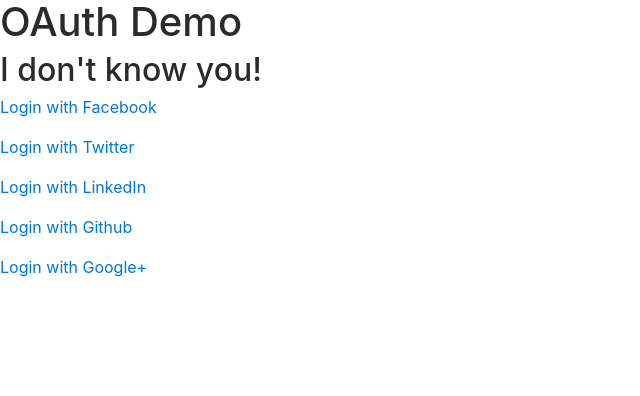
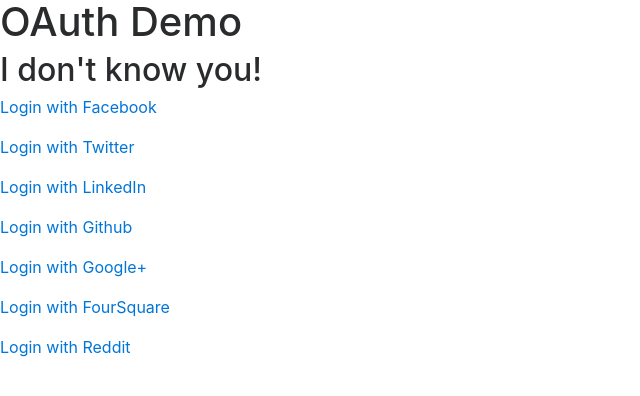
Before and after one commit to jreiher2003/eaterific, a Flask app: page /index in a window 1280 px wide. Shown: the top 396 px of the page, without its empty margins (0-640 px from the left). Run offline with Flask 2, Linux system fonts and the light colour scheme; some libraries are stand-ins or nearby versions.

Commit message:
Add foursquare login and attempted reddit login -unsuccessfully

```diff
--- a/app/users/templates/index.html
+++ b/app/users/templates/index.html
@@ -2,8 +2,9 @@
 {% block content %}
   <h1>OAuth Demo</h1>
    {% if current_user.is_authenticated %}
-        <h2>Hi, {{ current_user.nickname }}!</h2>
+        <h2>Hi, {{ current_user.screen_name }}!</h2>
             <p><a href="{{ url_for('users.logout') }}">Logout</a></p>
+            <p><a href="{{ url_for('users.add_login_page') }}">my-logins</a></p>
         {% else %}
             <h2>I don't know you!</h2>
             <p><a href="{{ url_for('users.oauth_authorize', provider='facebook') }}">Login with Facebook</a></p>
@@ -11,6 +12,8 @@
             <p><a href="{{ url_for('users.oauth_authorize', provider='linkedin') }}">Login with LinkedIn</a></p>
             <p><a href="{{ url_for('users.oauth_authorize', provider='github') }}">Login with Github</a></p>
             <p><a href="{{ url_for('users.oauth_authorize', provider='google') }}">Login with Google+</a></p>
+            <p><a href="{{ url_for('users.oauth_authorize', provider='foursquare') }}">Login with FourSquare</a></p>
+            <p><a href="{{ url_for('users.oauth_authorize', provider='reddit') }}">Login with Reddit</a></p>
     {% endif %}
 {% endblock %}
 </body>
--- a/app/users/views.py
+++ b/app/users/views.py
@@ -1,7 +1,7 @@
 import datetime
 from app import app, db
 from flask import Blueprint, render_template, redirect, url_for, flash, session, request
-from flask_login import logout_user, current_user, login_user
+from flask_login import logout_user, current_user, login_user, login_required
 from oauth import OAuthSignIn
 from models import *
 from .forms import *
@@ -77,6 +77,53 @@
 def forgot_password():
     return "forgot password"
 
+@users_blueprint.route('/my-login')
+def add_login_page():
+    connected_providers = db.session.query(ProviderName.name).join(SocialLogin).join(UsersProfile).filter_by(id=current_user.id).all()
+    subquery = db.session.query(ProviderName.name).join(SocialLogin).join(UsersProfile).filter_by(id=current_user.id).subquery()
+    unconnected_providers = db.session.query(ProviderName.name).filter(~ProviderName.name.in_(subquery)).all()
+    todos = TodoItem.query.filter_by(users_id=current_user.id).all()
+    return render_template('my-logins.html', connected_providers=connected_providers,
+                           unconnected_providers=unconnected_providers, todos=todos)
+
+@users_blueprint.route("/delete-user/", methods=["POST"])
+@login_required
+def delete_user():
+    if request.method == "POST":
+        db.session.query(UsersProfile).filter_by(id=current_user.id).delete()
+        db.session.query(SocialLogin).filter_by(users_id=current_user.id).delete()
+        db.session.query(UsersRegister).filter_by(users_id=current_user.id).delete()
+        db.session.query(TodoItem).filter_by(users_id=current_user.id).delete()
+        db.session.commit()
+        session.clear()
+        flash("You just deleted your account.", "danger")
+        return redirect(url_for('users.index'))
+
+@users_blueprint.route('/new-todo', methods=['GET', 'POST'])
+@login_required
+def new_todo():
+    if request.method == 'POST':
+        todo = TodoItem(
+            name=request.form['name'],
+            deadline_date=datetime.datetime.strptime(request.form['deadline_date'],"%m/%d/%Y").date(),
+            users_id=current_user.id)
+        db.session.add(todo)
+        db.session.commit()
+        return redirect(url_for('users.add_login_page'))
+    return render_template('new-todo.html', page='new-todo')
+
+@users_blueprint.route('/mark-done/<int:todo_id>', methods=['POST'])
+@login_required
+def mark_done(todo_id):
+    print todo_id
+    if request.method == 'POST':
+        todo = TodoItem.query.filter_by(id=todo_id).one()
+        print "line 113", todo.id, todo.name, todo.is_done
+        todo.is_done = True
+        db.session.add(todo)
+        db.session.commit()
+        return redirect(url_for('users.add_login_page'))
+
 
 @users_blueprint.route('/authorize/<provider>')
 def oauth_authorize(provider):
@@ -97,29 +144,66 @@
         flash('Authentication failed.')
         return redirect(url_for('users.index'))
     social_login = SocialLogin.query.filter_by(social_login_id=social_id).first()
-    # print social_login.id, social_login.users_id
     if social_login:
         print "if social"
-        users = UsersProfile.query.filter_by(id=social_login.users_id).one_or_none()
-        users.login_count += 1
-        users.last_login_ip = users.current_login_ip
-        users.last_login_at = users.current_login_at
-        users.current_login_ip = "10.0.0.1"
-        users.current_login_at = datetime.datetime.now()
-        db.session.add(users)
-        db.session.commit()
-        login_user(users, True)
+        if not current_user.is_active:
+            print "not user active"
+            # has account and users signs back in with social account
+            users = UsersProfile.query.filter_by(id=social_login.users_id).one_or_none()
+            users.login_count += 1
+            users.last_login_ip = users.current_login_ip
+            users.last_login_at = users.current_login_at
+            users.current_login_ip = "10.0.0.1"
+            users.current_login_at = datetime.datetime.now()
+            db.session.add(users)
+            db.session.commit()
+            login_user(users, True)
+        elif current_user.is_active:
+            if social_login.social_login_id == social_id:
+                print "if social_login.social_login_id == social_id"
+                td = TodoItem.query.filter_by(users_id=social_login.users_id).all()
+                if td:
+                    for t in td:
+                        t.users_id = current_user.id
+                        db.session.add(t)
+                        db.session.commit()
+                social_login.users_id = current_user.id
+                db.session.add(social_login)
+                db.session.commit()
+            else:
+                print "current user active"
+                # has at least one account and is active and wants to connect more
+                user_profile = UsersProfile.query.filter_by(id=current_user.id).first()
+                provider_name = ProviderName.query.filter_by(name=provider).first()
+                print "else make new SocialLogin"
+                s_l = SocialLogin(social_login_id=social_id, name=username, email=email, users_id=user_profile.id, provider_name_id=provider_name.id)
+                db.session.add(s_l)
+                db.session.commit()
+            return redirect(url_for("users.add_login_page"))
     if not social_login:
         print "if not social"
-        provider_name = ProviderName.query.filter_by(name=provider).one()
-        user_profile = UsersProfile(screen_name=username,email=email)
-        db.session.add(user_profile)
-        db.session.commit()
-        social = SocialLogin(social_login_id=social_id, name=username, email=email, provider_name_id=provider_name.id, users_id=user_profile.id)
-        db.session.add(social)
-        user_profile.current_login_at = user_profile.date_created
-        user_profile.current_login_ip = "10.0.0.2"
-        db.session.commit()
-        login_user(user_profile, True)
-
+        if not current_user.is_active:
+            print "not user active"
+            # user logins in with social for first time and is not currently loggged in under any other account
+            provider_name = ProviderName.query.filter_by(name=provider).one()
+            user_profile = UsersProfile(screen_name=username,email=email)
+            db.session.add(user_profile)
+            db.session.commit()
+            check_exist_social_login_id = SocialLogin.query.filter_by(social_login_id=social_id).one_or_none()
+            if not check_exist_social_login_id:
+                social = SocialLogin(social_login_id=social_id, name=username, email=email, provider_name_id=provider_name.id, users_id=user_profile.id)
+                db.session.add(social)
+                user_profile.current_login_at = user_profile.date_created
+                user_profile.current_login_ip = "10.0.0.2"
+                db.session.commit()
+                login_user(user_profile, True)
+        elif current_user.is_active:
+            print "current user active"
+            #has a basic account and is logged in and wants to connect social accounts.
+            user_profile = UsersProfile.query.filter_by(id=current_user.id).first()
+            provider_name = ProviderName.query.filter_by(name=provider).first()
+            social_login = SocialLogin(social_login_id=social_id, name=username, email=email, users_id=user_profile.id, provider_name_id=provider_name.id)
+            db.session.add(social_login)
+            db.session.commit()
+            return redirect(url_for("users.add_login_page"))
     return redirect(url_for('users.index'))
```
Also changed, not shown: app/users/forms.py (+8 -1 lines).
